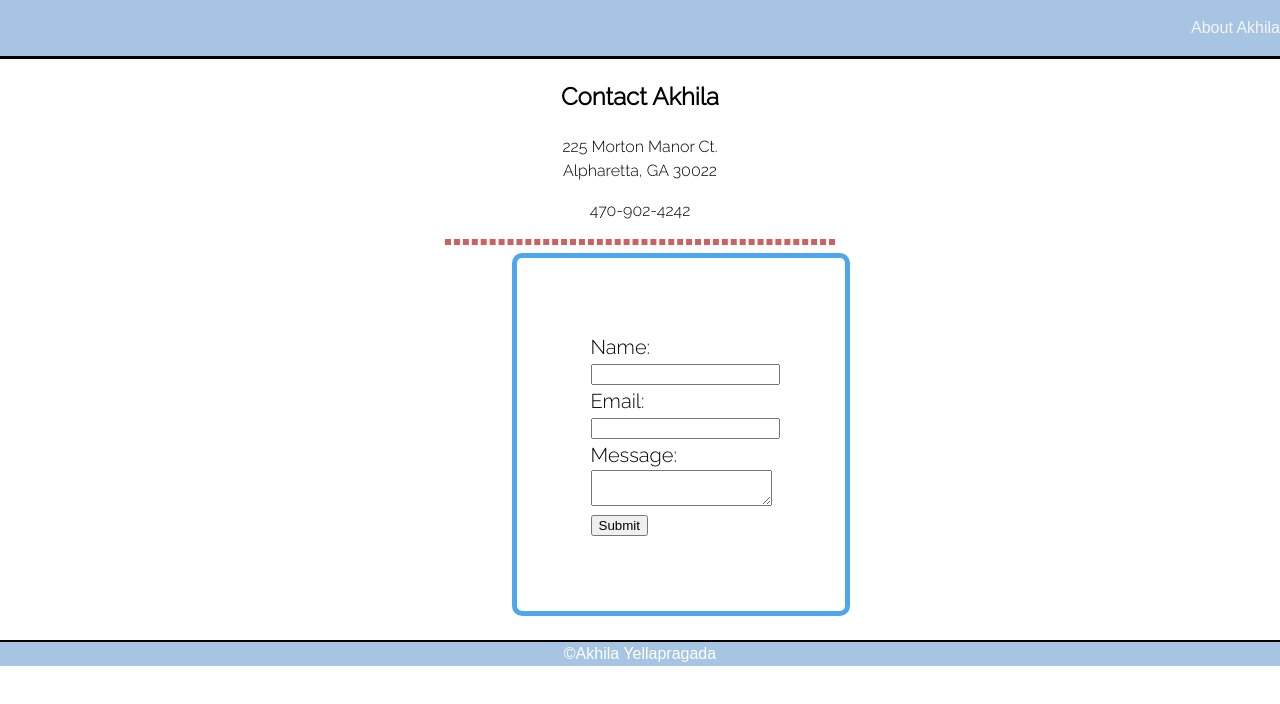
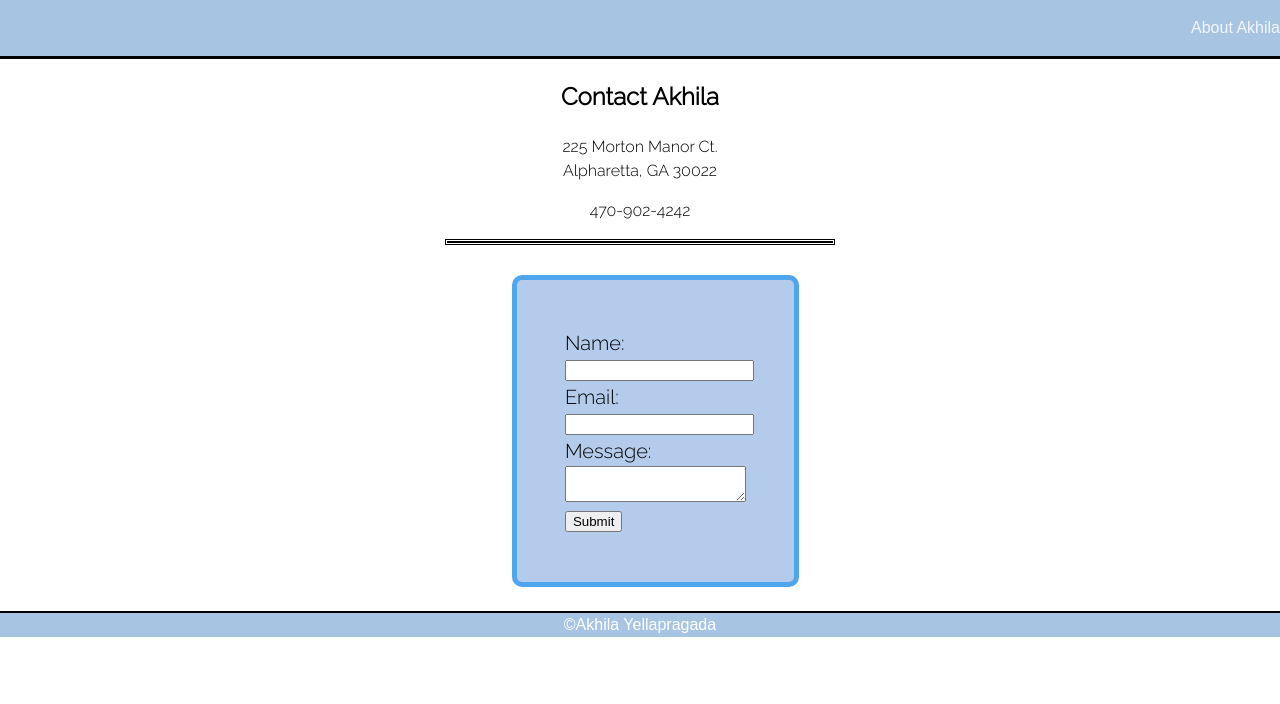
Before and after one commit to AkhilaY/AkhilaY.github.io, a plain HTML site: page contact.html in a window 1280 px wide. Drawn offline with Linux system fonts and the light colour scheme.

Commit message:
Update CSS

```diff
--- a/CSS/cv.css
+++ b/CSS/cv.css
@@ -307,14 +307,13 @@ textarea {
     border: 2px solid rgb(78, 166, 238);
     border-width: 5px;
     display: grid;
-    padding: 5%;
+    padding: 3%;
     width: 200px;
     margin-left: 40%;
     margin-right: 50%;
     border-radius: 10px;
-
-
-
+    margin-top: 30px;
+    background-color: #b4cbeb;
 
 }
 
@@ -322,3 +321,8 @@ textarea {
     text-align: center;
     font-family: 'Raleway', sans-serif;
 }
+.info hr {
+    color: black;
+    border-style: double;
+
+}
```
